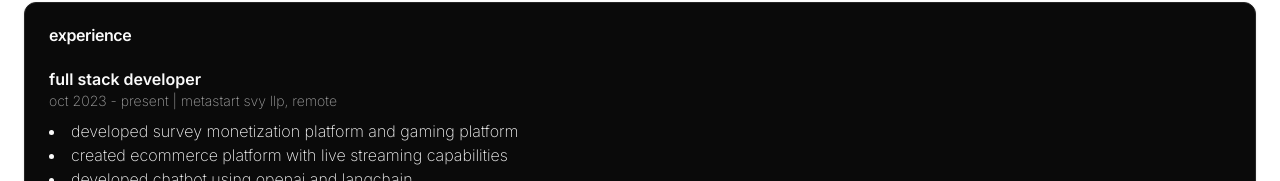
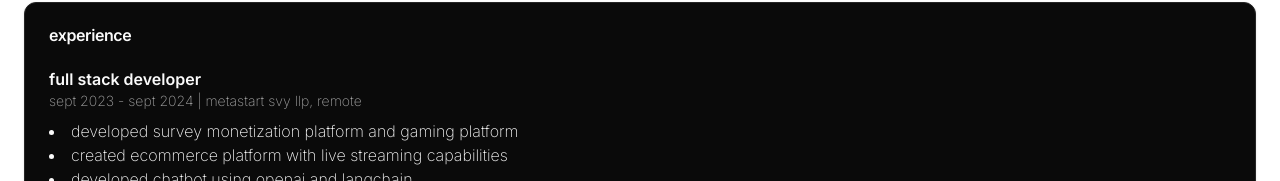
Before and after one commit to farseenmanekhan1232/portfolio, a Next.js app: page / in a window 1280 px wide. Shown: the part 514-695 px from the top of the page. Built offline with nearby package versions, Linux system fonts and the light colour scheme.

Commit message:
Update portfolio.tsx

```diff
--- a/src/components/portfolio.tsx
+++ b/src/components/portfolio.tsx
@@ -79,7 +79,7 @@ export default function Portfolio() {
             <div>
               <h3 className="font-semibold">Full Stack Developer</h3>
               <p className="text-sm text-muted-foreground">
-                Oct 2023 - Present | MetaStart SVY LLP, Remote
+                Sept 2023 - Sept 2024 | MetaStart SVY LLP, Remote
               </p>
               <ul className="list-disc list-inside mt-2">
                 <li>
```
